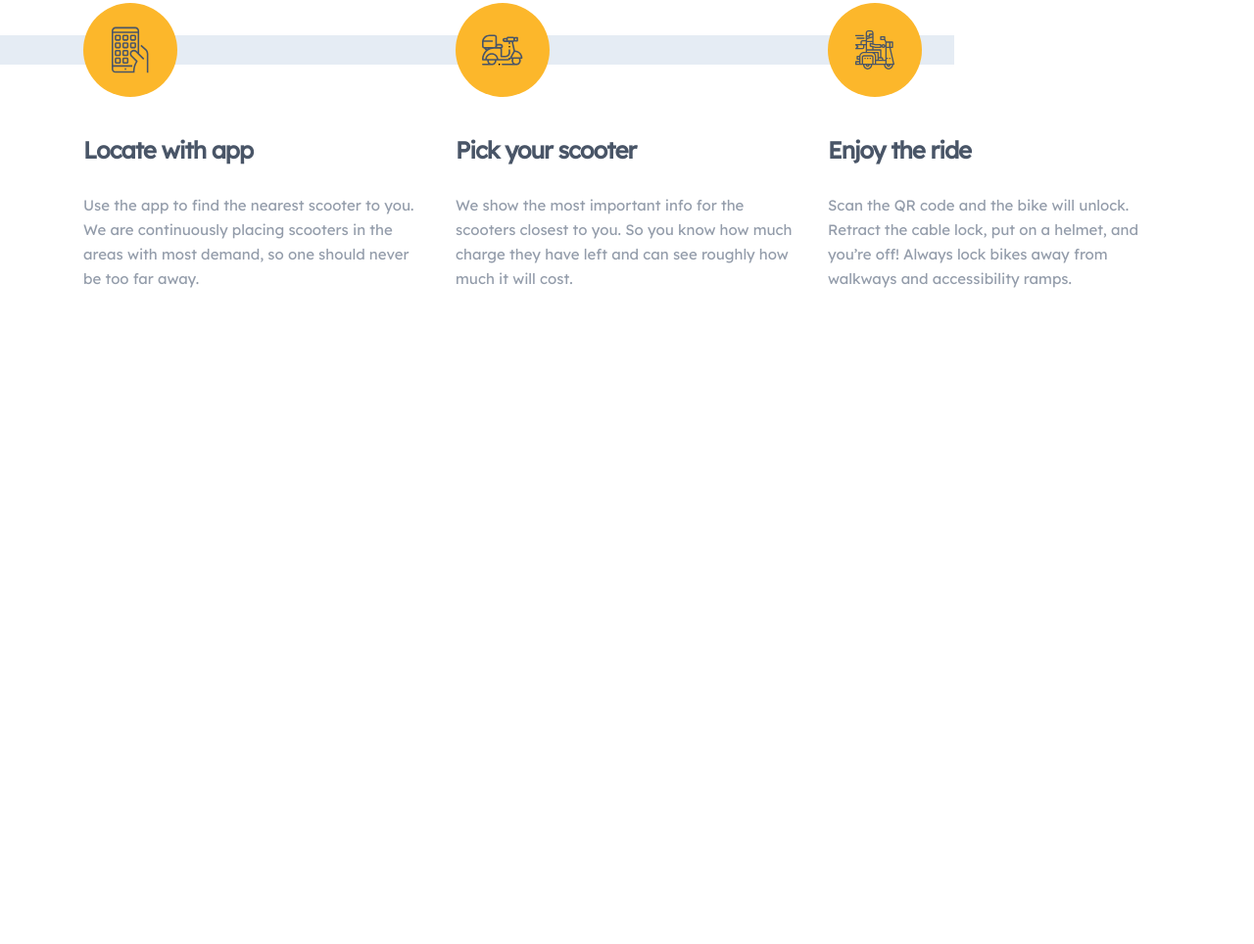
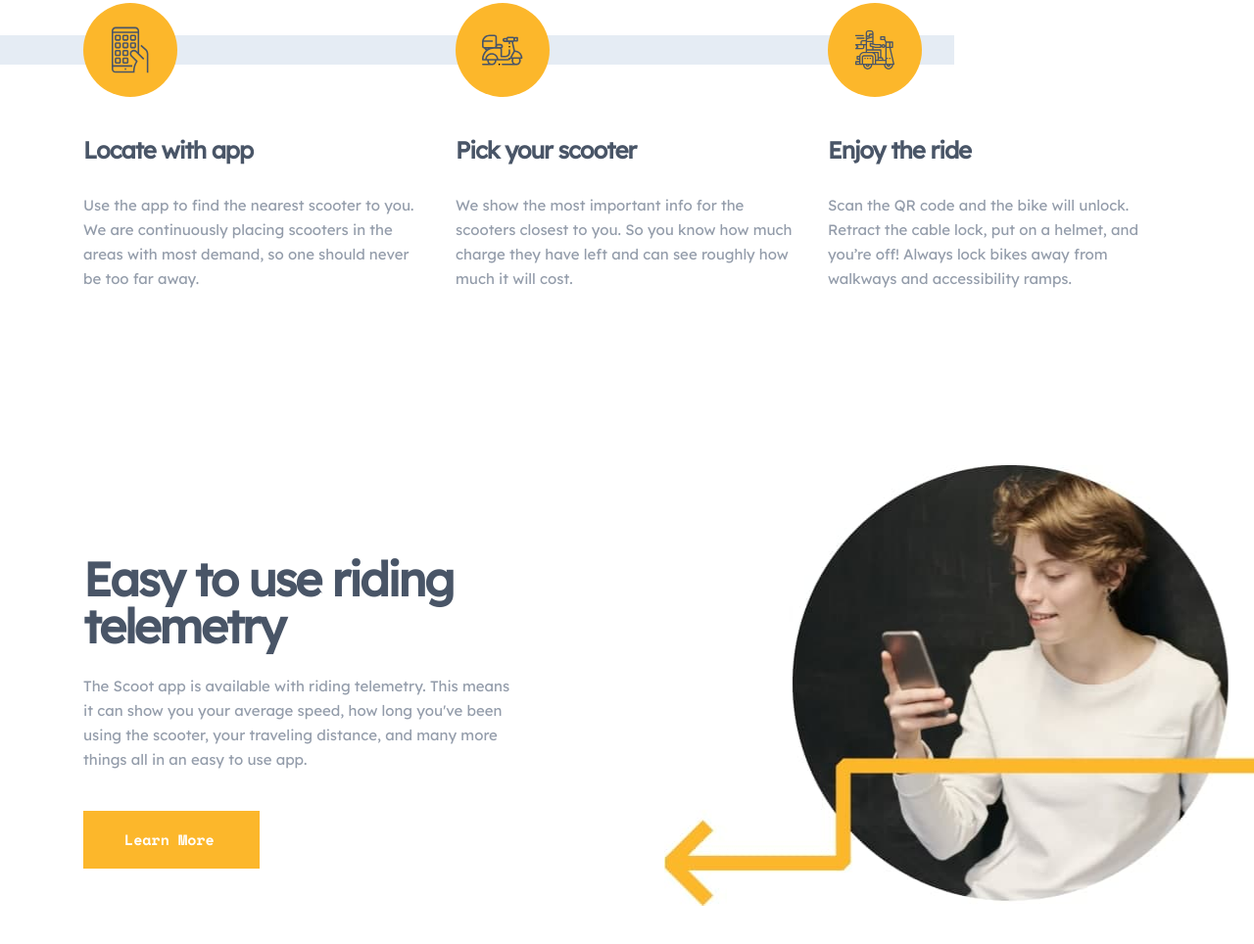
Before and after one commit to rustamidastan/scoot, a plain HTML site: page index.html in a window 1280 px wide. Shown: the part 895-1859 px from the top of the page at 98% size. Before the commit the page ends 1342 px from the top, so only its background shows below. Drawn offline with Linux system fonts and the light colour scheme.

Commit message:
finishing easy to use section

```diff
--- a/css/style.css
+++ b/css/style.css
@@ -259,3 +259,52 @@ body {
 .get-start__text {
     color: var(--dim-grey);
 }
+
+
+/* START EASY TO USE  */
+
+.easy {
+    position: relative;
+    max-width: 1440px;
+    margin: 0 auto;
+    margin-bottom: 20px;
+    padding-top: 120px;
+    padding-bottom: 65px;
+    background-image: url(../images/easy-bg-img.jpg);
+    background-repeat: no-repeat;
+    background-position: calc(50% + 580px) center;
+}
+
+.easy__info {
+    max-width: 445px;
+    display: flex;
+    flex-direction: column;
+}
+
+.easy__title {
+    font-size: 48px;
+    line-height: 48px;
+    letter-spacing: -2.1px;
+    color: var(--dark-navy);
+    margin-bottom: 25px;
+}
+
+.easy__text {
+    color: var(--dim-grey);
+}
+
+.easy__btn {
+    max-width: 180px;
+    margin-top: 40px;
+    background-color: var(--yellow);
+    border: 3px solid transparent;
+    color: var(--white);
+    display: block;
+    transition: all 0.3s ease;
+}
+
+.easy__btn:hover {
+    background-color: transparent;
+    color: var(--yellow);
+    border-color: var(--yellow);
+}
--- a/index.html
+++ b/index.html
@@ -79,6 +79,17 @@
             </ul>
         </div>
     </section>
+
+
+    <section class="easy">
+        <div class="container">
+            <div class="easy__info">
+                <h2 class="easy__title">Easy to use riding telemetry</h2>
+                <p class="easy__text">The Scoot app is available with riding telemetry. This means it can show you your average speed, how long you've been using the scooter, your traveling distance, and many more things all in an easy to use app.</p>
+                <a href="#" class="easy__btn btn">Learn More</a>
+            </div>
+        </div>
+    </section>
 </body>
 
 </html>
```
Also changed, not shown: images/easy-bg-img.jpg (added).
